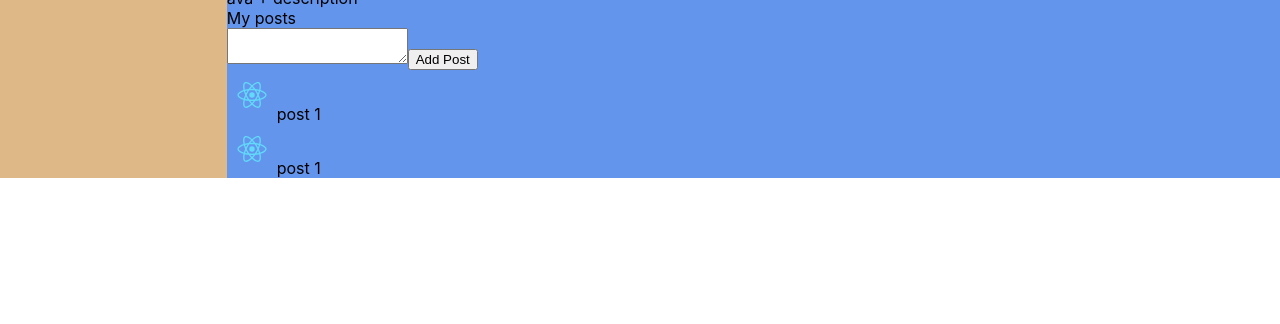
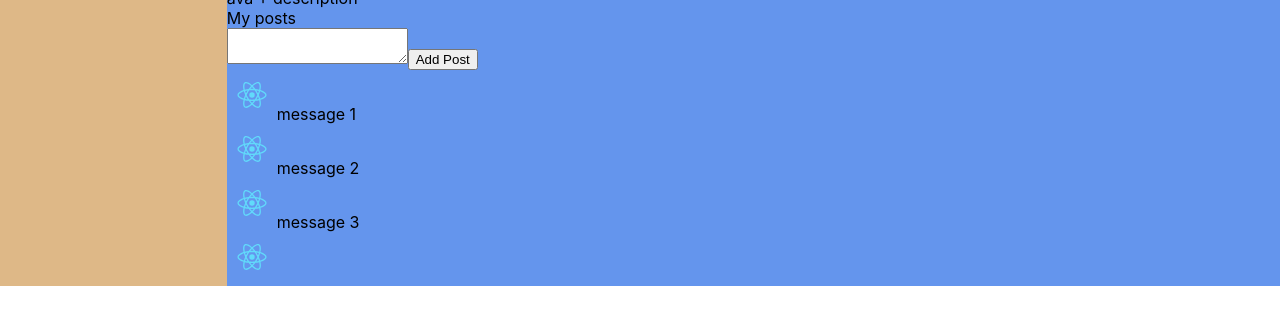
Before and after one commit to stwer1998/LearnReact, a React (Create React App) app in the folder first/: page / in a window 1280 px wide. Shown: the part 376-700 px from the top of the page. Built offline with nearby package versions, Linux system fonts and the light colour scheme.

Commit message:
add props for post

```diff
--- a/first/src/Components/Profile/MyPost/MyPost.jsx
+++ b/first/src/Components/Profile/MyPost/MyPost.jsx
@@ -11,7 +11,10 @@ let Profile = () => {
           <button>Add Post</button>
       </div>
         <div>
-         <Post/>
+         <Post message="message 1"/>
+         <Post message="message 2"/>
+         <Post message="message 3"/>
+
          <Post/>
 
         </div>
--- a/first/src/Components/Profile/MyPost/Post/Post.jsx
+++ b/first/src/Components/Profile/MyPost/Post/Post.jsx
@@ -3,12 +3,12 @@ import css from './Post.module.css';
 import logo from '../../../Header/logo.svg'
 
 
-let Post = () => {
+let Post = (props) => {
     return (
 
         <div className={css.item}>
             <img src={logo} />
-            post 1
+            {props.message}
         </div>
     );
 }
```
